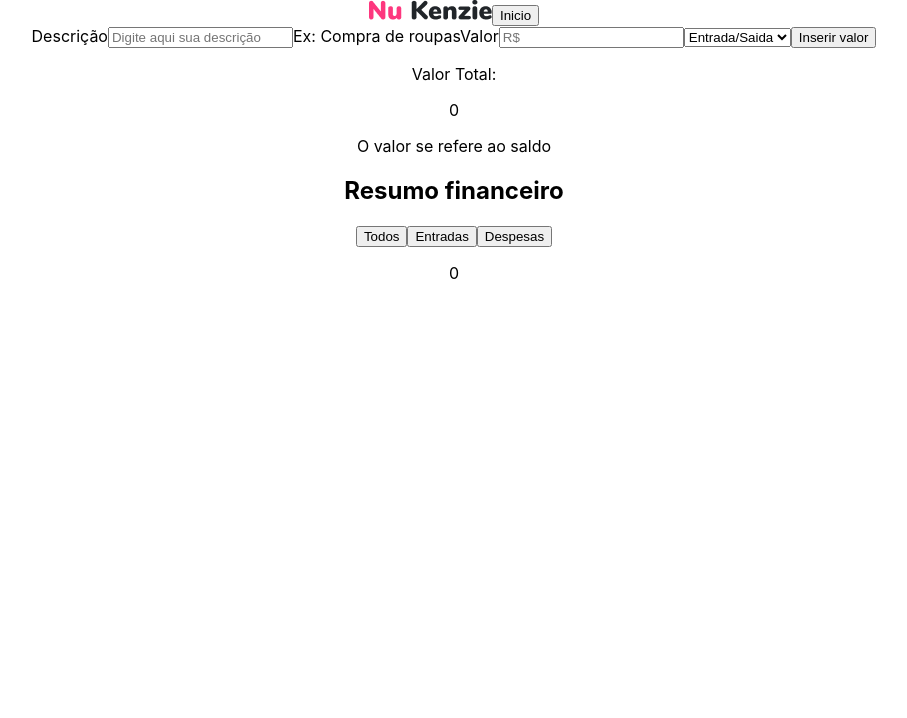
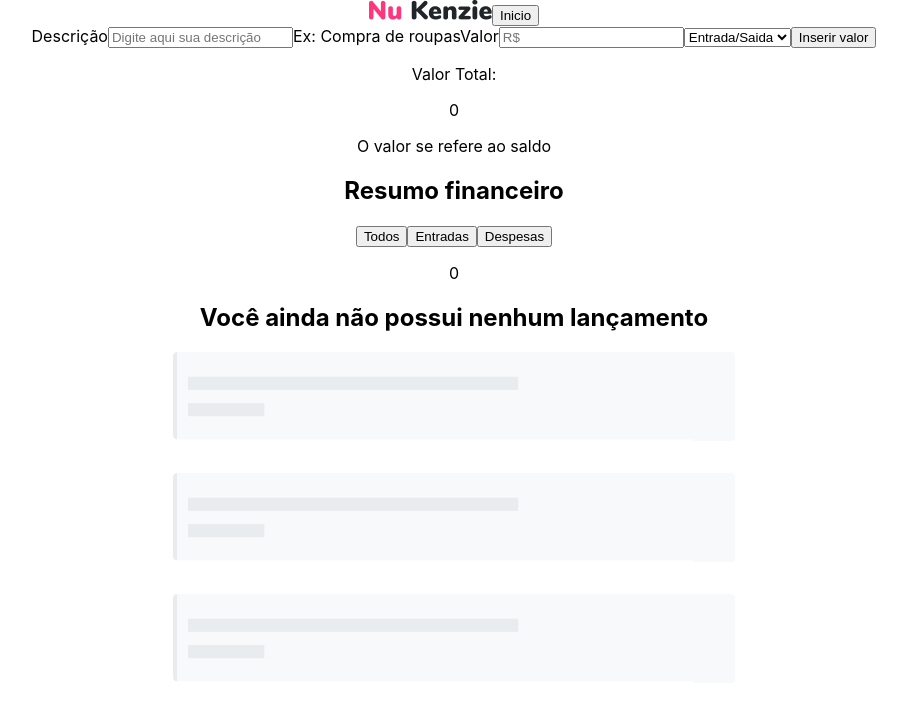
Before and after one commit to Kenzie-Academy-Brasil-Developers/react-entrega-s1-nu-kenzie-GabrielOgawa-3, a React (Create React App) app: page / in a window 1280 px wide. Both pictures are taken after a click on the button "Iniciar". Shown: the top 718 px of the page, without its empty margins (186-1093 px from the left). Built offline with nearby package versions, Linux system fonts and the light colour scheme.

Commit message:
feat: add feature empity list

```diff
--- a/src/App.jsx
+++ b/src/App.jsx
@@ -1,5 +1,6 @@
 import { useState } from "react";
 import "./App.css";
+import { EmpityList } from "./components/EmpityList";
 import { Filters } from "./components/Filters";
 import { Form } from "./components/Form";
 import { InicialPage } from "./components/InicialPage";
@@ -63,6 +64,8 @@
               setListTransactions={setFilteredList}
             />
           )}
+
+          {!listTransactions.length && <EmpityList />}
         </div>
       )}
     </div>
--- /dev/null
+++ b/src/components/EmpityList/index.jsx
@@ -0,0 +1,8 @@
+export const EmpityList = () => {
+  return (
+    <div>
+      <h2>Você ainda não possui nenhum lançamento</h2>
+      <img src="../assets/nocard.png" alt="" />
+    </div>
+  );
+};
```
Also changed, not shown: public/assets/nocard.png (added).
